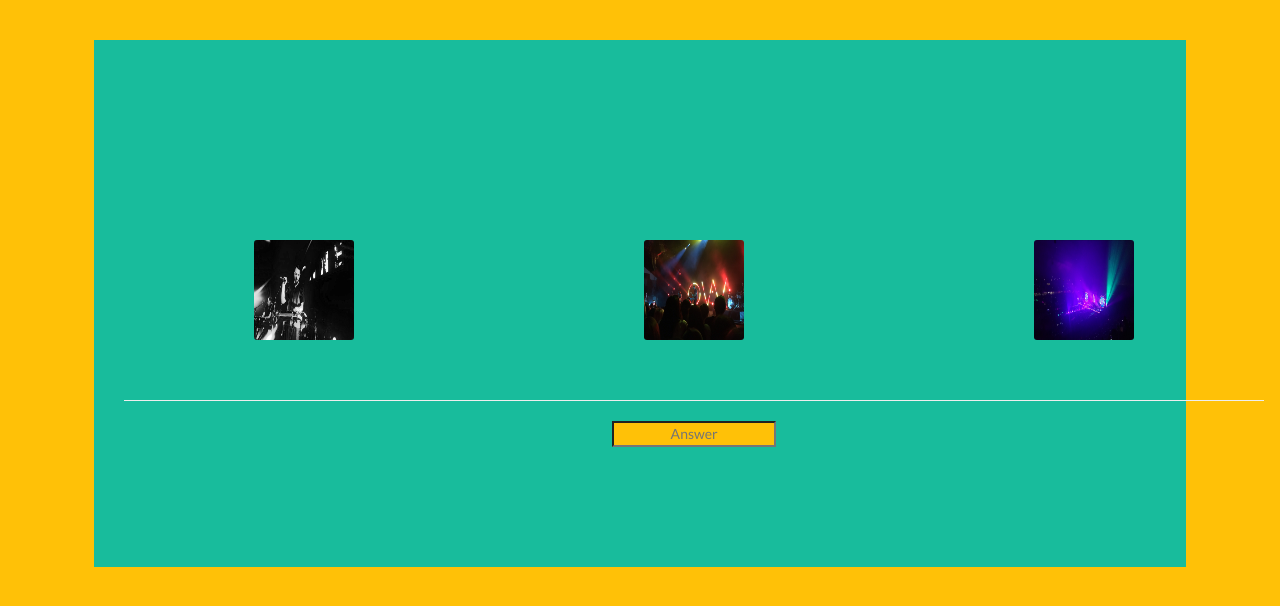
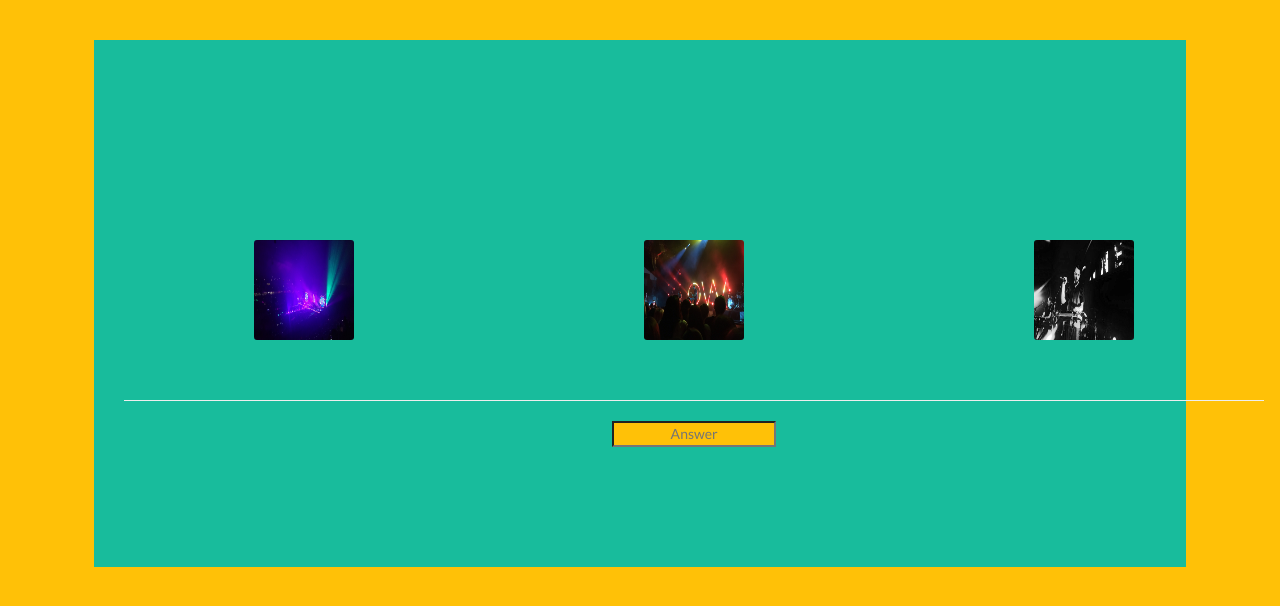
Before and after one commit to RanDoMEz/RanDoMEz, a website with bundled scripts: page 8.html in a window 1280 px wide. Built offline with nearby package versions, Linux system fonts and the light colour scheme.

Commit message:
minor fixes

```diff
--- a/8.html
+++ b/8.html
@@ -52,13 +52,13 @@
 
           <div class="row">
             <div class="col-xs-4">
-              <img src="img/8c.jpg" class="detail-img" id="2">
+              <img src="img/8a.jpg" class="detail-img" id="2">
             </div>
             <div class="col-xs-4">
               <img src="img/8b.JPG" class="detail-img" id="1">
             </div>
           <div class="col-xs-4">
-              <img src="img/8a.jpg" class="detail-img" id="0">
+              <img src="img/8c.jpg" class="detail-img" id="0">
             </div>
           </div>
           <br />
```
